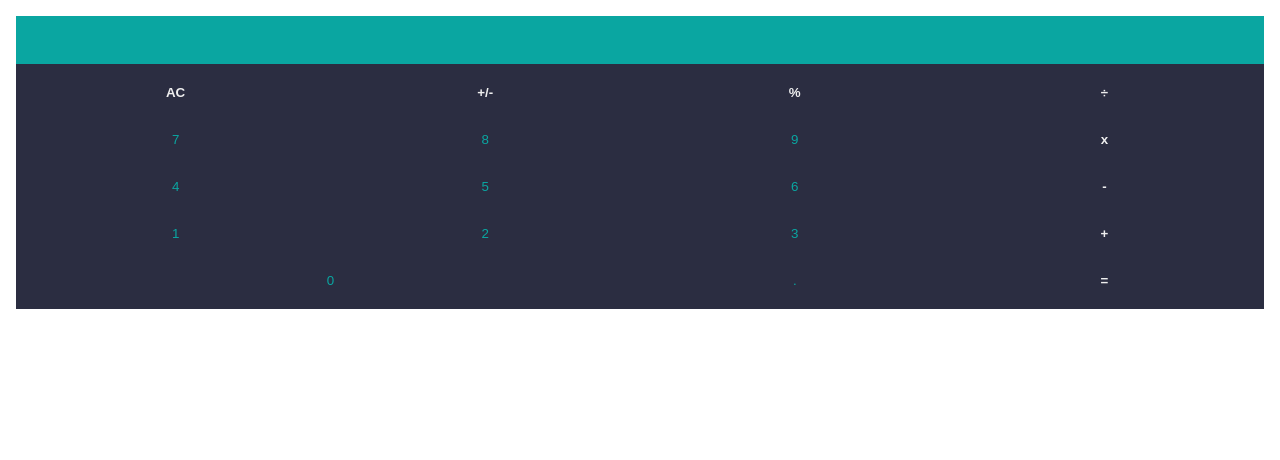
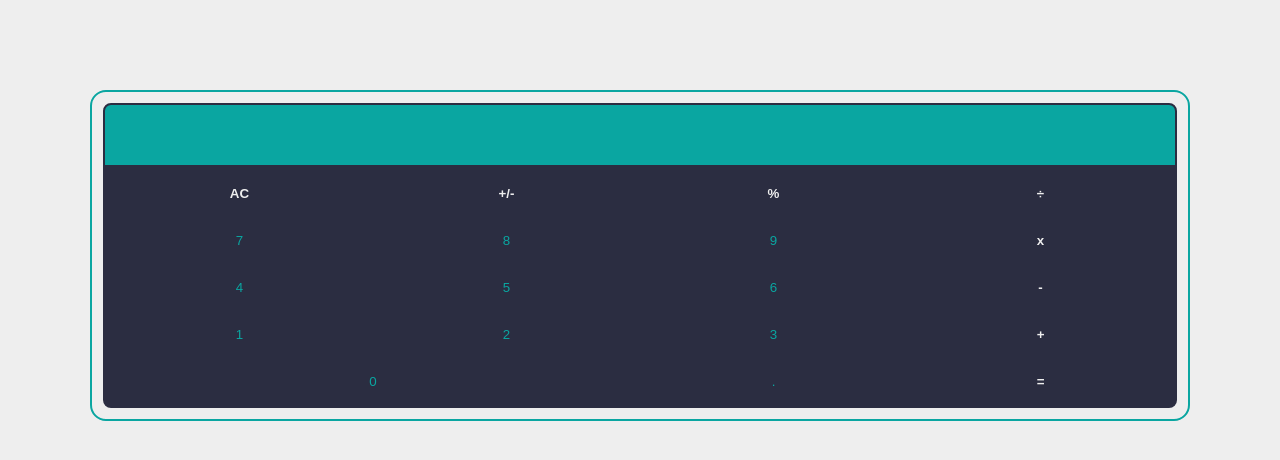
Before and after one commit to swan1006/math-magicians, a React (Create React App) app: page / in a window 1280 px wide. Shown: the top 460 px of the page. Built offline with nearby package versions, Linux system fonts and the light colour scheme.

Commit message:
Add some style to the app

```diff
--- a/src/App.css
+++ b/src/App.css
@@ -5,34 +5,38 @@
 }
 
 body {
-  padding: 1rem;
+  padding: 7%;
+  background-color: #eee;
 }
 
 .calculator-div {
   display: flex;
   flex-direction: column;
   width: 100%;
+  border: rgb(10, 166, 161) 2px solid;
+  border-radius: 1rem;
+  padding: 0.7rem;
 }
 
 .displayNum {
   width: 100%;
   padding: 1.5rem 0.5rem;
+  font-size: 1rem;
+  font-weight: bold;
   text-align: end;
   background-color: rgb(10, 166, 161);
   color: #eee;
-}
-
-.displayNum::placeholder {
-  color: #eee;
-  font-weight: bold;
-  font-size: 1rem;
+  border: #2b2d41 2px solid;
+  border-radius: 0.5rem 0.5rem 0 0;
+  height: 4rem;
 }
 
 .calculatorButtons {
   display: grid;
   grid-template-columns: repeat(4, 1fr);
   background-color: #2b2d41;
-  padding: 0.3rem;
+  padding: 0.2rem;
+  border-radius: 0 0 0.5rem 0.5rem;
 }
 
 button {
@@ -44,6 +48,7 @@
 button:hover {
   cursor: pointer;
   border: rgb(10, 166, 161) 1px solid;
+  background-color: hsl(235, 17%, 28%);
   border-radius: 5%;
 }
 
```
